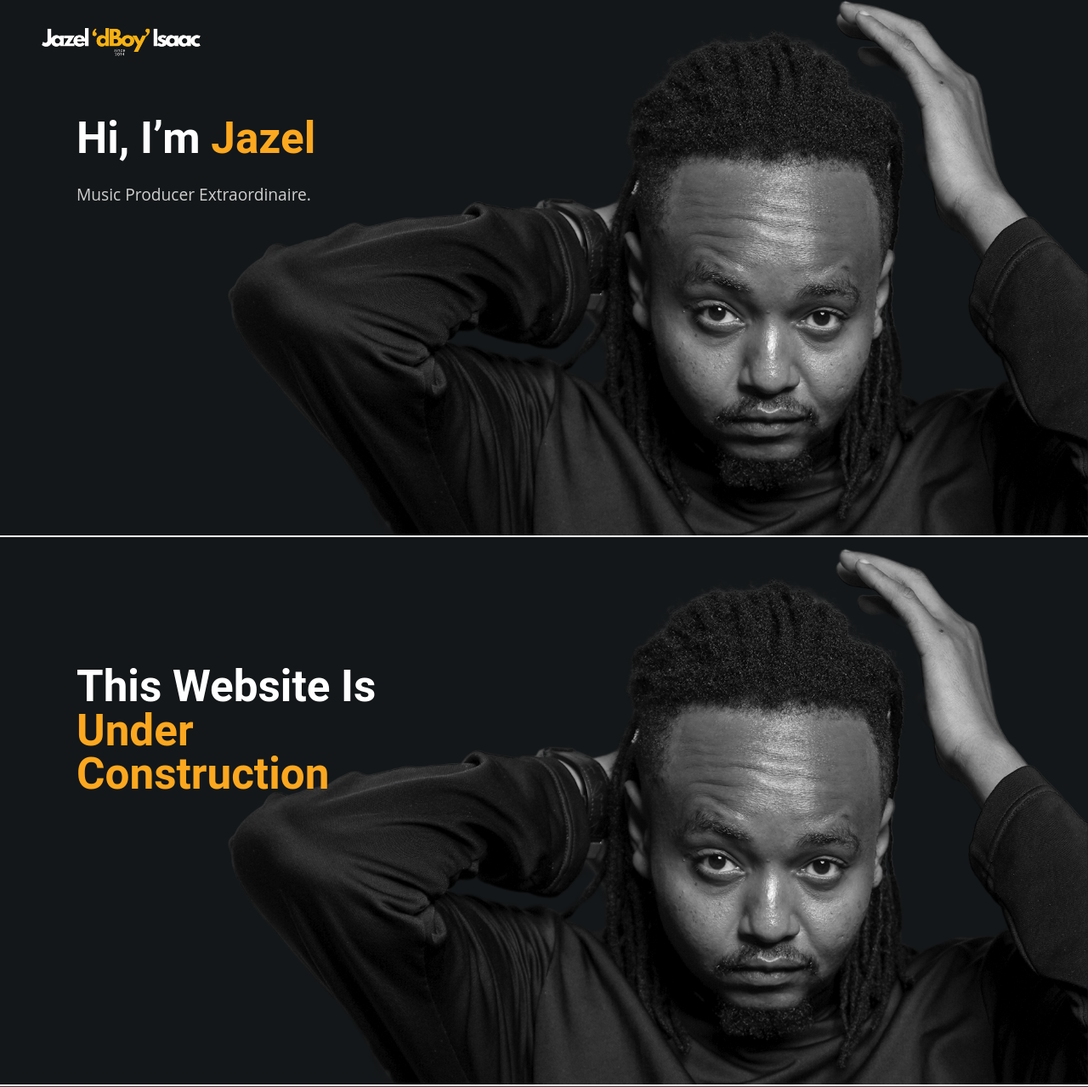
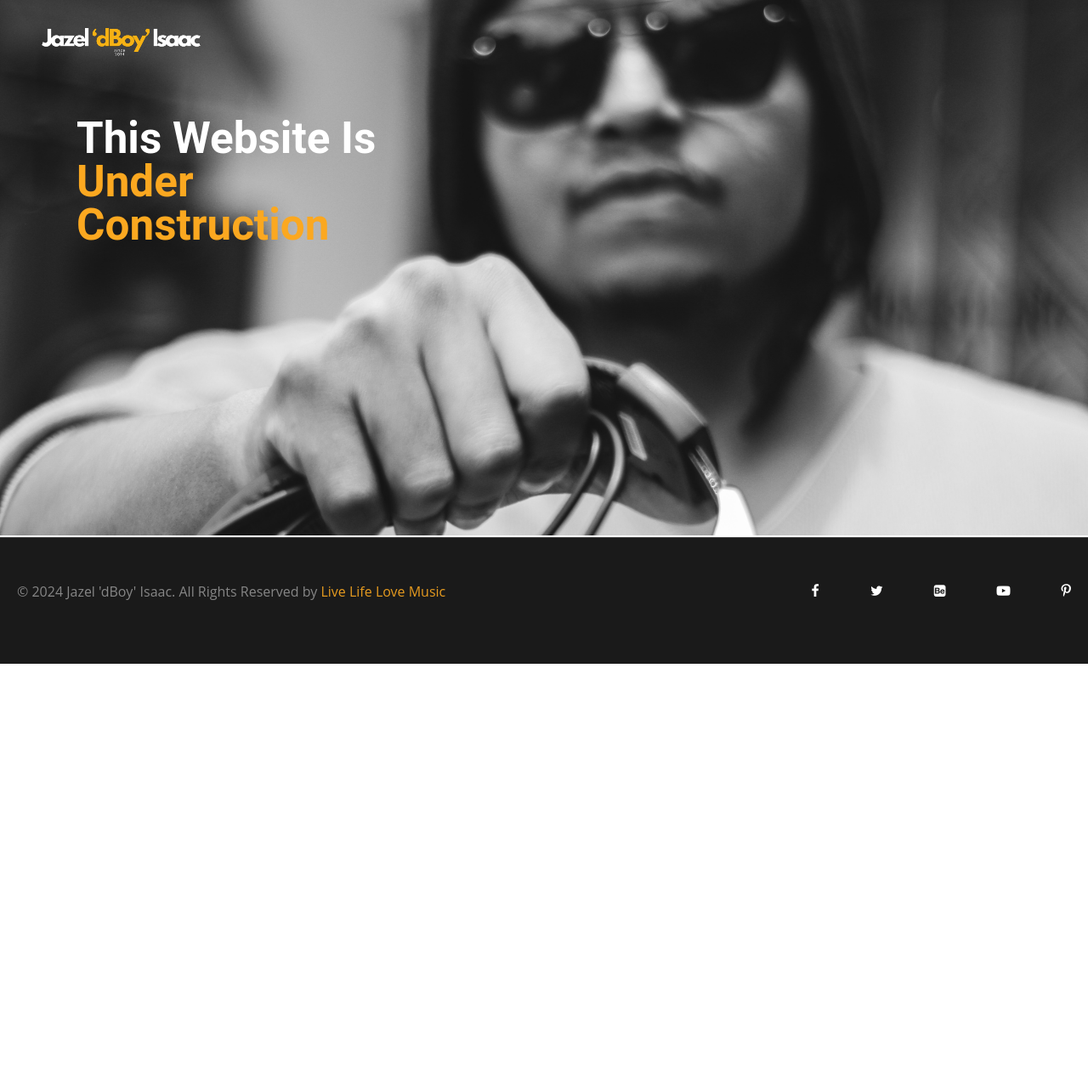
Before and after one commit to jayzelisaac/Jazel, a plain HTML site: page index.html in a window 1280 px wide. Shown: the part 13-1292 px from the top of the page at 85% size. After the commit the page ends 800 px from the top, so only its background shows below. Drawn offline with nearby package versions, Linux system fonts and the light colour scheme; files whose address does not match are found by name.

Commit message:
update index.html
all changed coming soon page

```diff
--- a/index.html
+++ b/index.html
@@ -39,21 +39,8 @@
 </header>
 
 <div id="billboard">
-	<img src="images/banner 4.png" alt="post" class="banner-image">
-	<div class="banner-content">
-
-		<div class="banner-header">
-			<h1>Hi, I’m <span class="colored">Jazel</span></h1>
-			<p>Music Producer Extraordinaire.</p>
-			</div><!--banner-header-->
-
-
-	</div>
-</div><!--billboard-->
-
-<div id="billboard">
-	<img src="images/banner 4.png" alt="post" class="banner-image">
-	<div class="banner-content">
+	<img src="images/banner 2.png" alt="post" class="banner-image">
+	<div class="banner-content" style="border-left-width: 350px;">
 
 		<div class="banner-header">
 			<h1>This Website is <span class="colored">under construction</span></h1>
```
